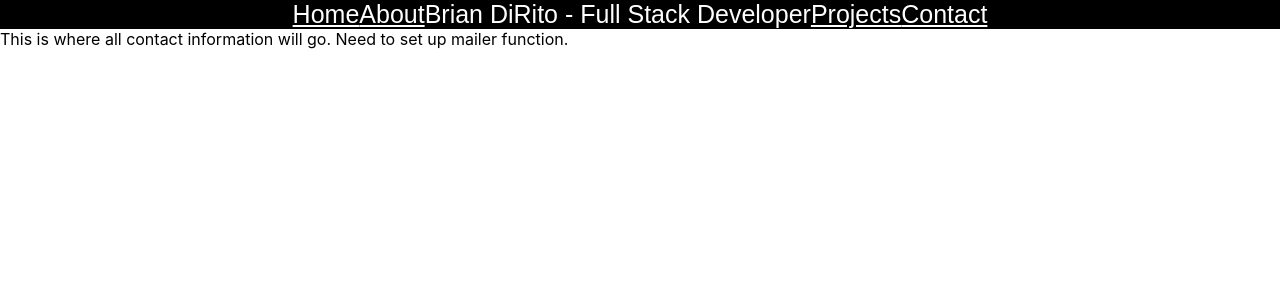
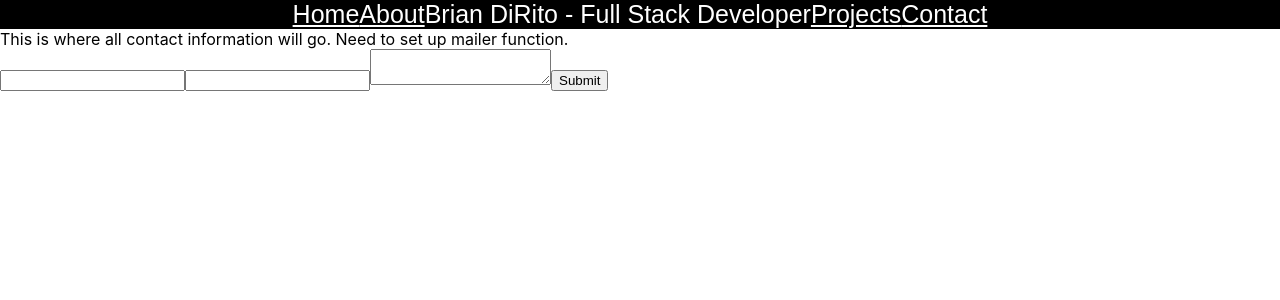
Before and after one commit to Bcdirito/github.bcdirito.io, a React (Create React App) app: page /contact in a window 1280 px wide. Shown: the top 300 px of the page. Built offline with nearby package versions, Linux system fonts and the light colour scheme.

Commit message:
started contact form

```diff
--- a/src/components/Contact.js
+++ b/src/components/Contact.js
@@ -1,11 +1,33 @@
 import React, { Component } from 'react'
 
 export default class Contact extends Component {
+  state = {
+    name: "",
+    body: ""
+  }
+
+  handleSubmit = (e) => {
+    e.preventDefault();
+    console.log("Submitted")
+  }
+
+  handleChange = (e) => {
+    this.setState({
+      [e.target.name]: e.target.value
+    })
+  }
+
   render() {
     return (
       <div>
         This is where all contact information will go.
         Need to set up mailer function.
+        <form onSubmit={e => this.handleSubmit(e)}>
+          <input type="text" name="name" onChange={e => this.handleChange(e)}/>
+          <input type="text" name="email" onChange={e => this.handleChange(e)}/>
+          <textarea name="content" onChange={e => this.handleChange(e)}/>
+          <input type="submit" name="submit"/>
+        </form>
       </div>
     )
   }
--- a/src/components/Home.js
+++ b/src/components/Home.js
@@ -8,7 +8,7 @@ class Home extends Component {
         <img className="headshot" src={headshot} alt="headshot" />
         <div className="homeText">
         <h3>Welcome!</h3>
-        <p>This is the home page. Where people will land first.</p>
+        <p>I'm so happy you're here! Take a look around!</p>
         </div>
       </div>
     )
```
